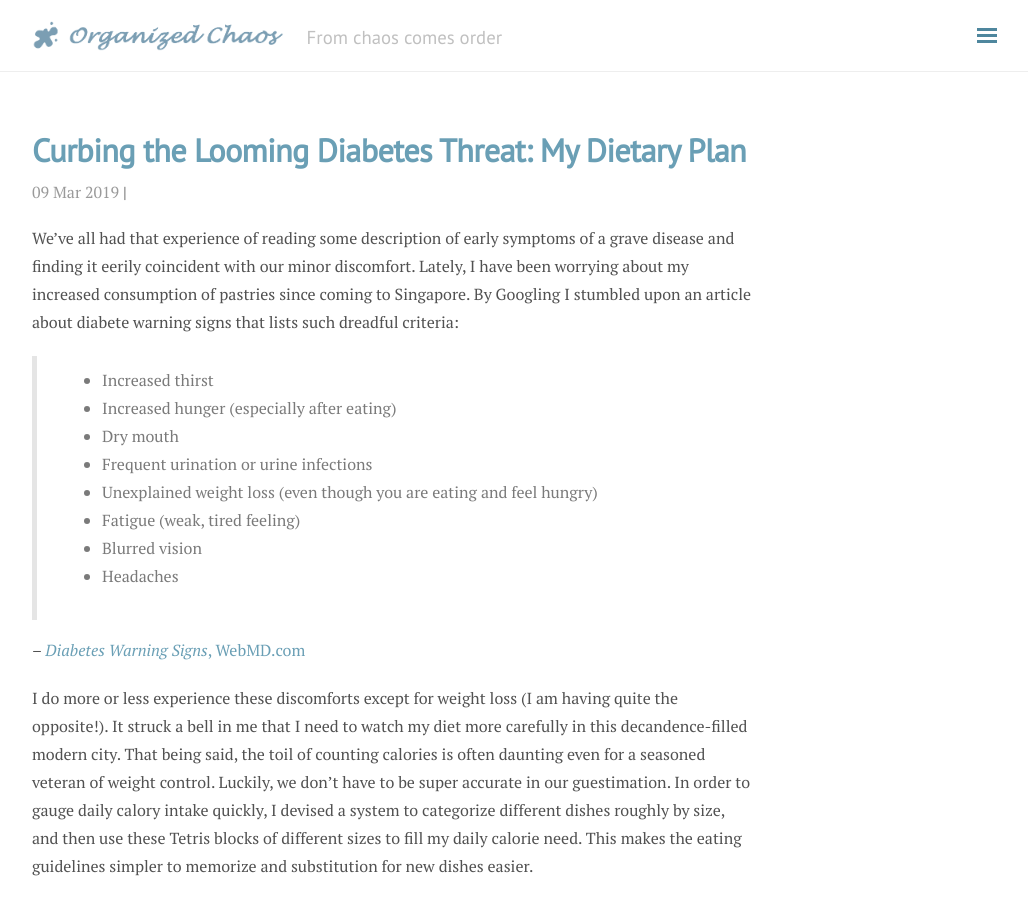
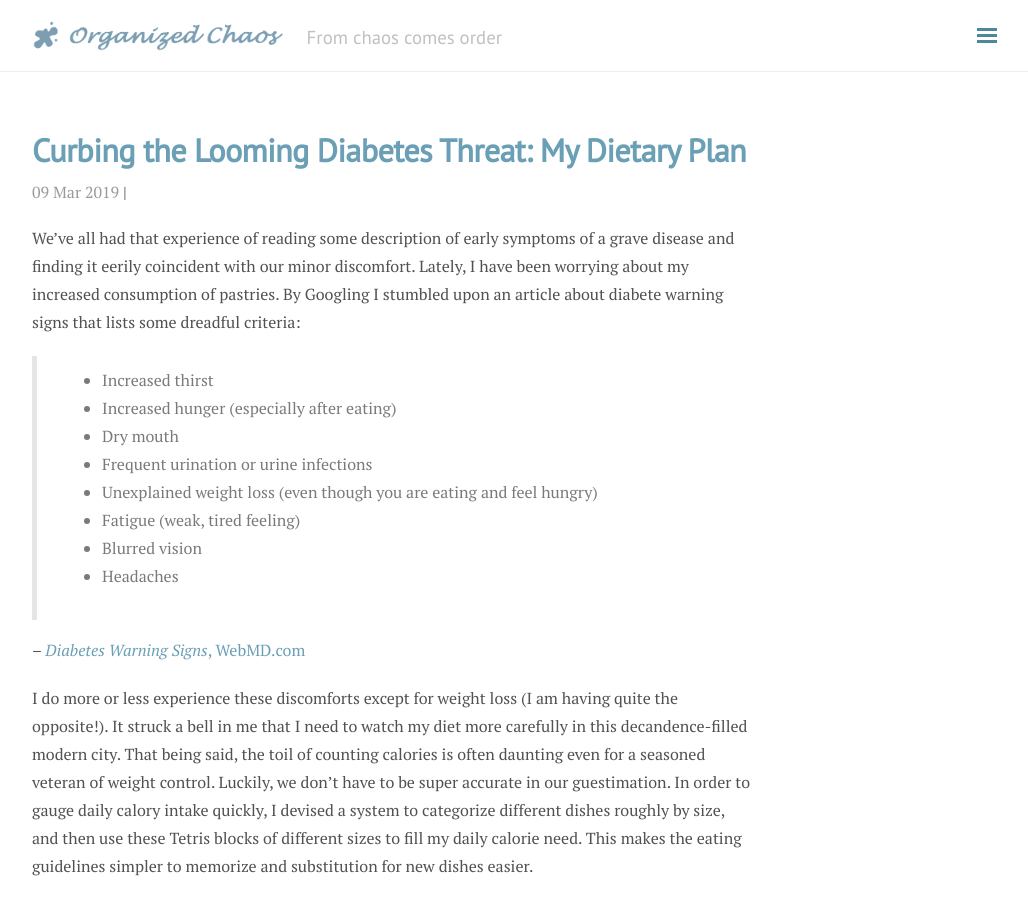
Before and after one commit to yliu9055/organizedchaos, a Jekyll site: the page built from _posts/2019-03-09-diet.markdown, in a window 1280 px wide and 900 px high. Shown: the whole window, without its empty margins (248-1276 px from the left). Built offline with Jekyll 4.4.1, drawn with Linux system fonts in a browser that asks for light colours; nearby versions of some CDN libraries; comment, search, counter and statistics services are not loaded.

Commit message:
change wording

```diff
--- a/_posts/2019-03-09-diet.markdown
+++ b/_posts/2019-03-09-diet.markdown
@@ -5,7 +5,7 @@ date: 2019-3-9
 category: expat
 ---
 
-We've all had that experience of reading some description of early symptoms of a grave disease and finding it eerily coincident with our minor discomfort. Lately, I have been worrying about my increased consumption of pastries since coming to Singapore. By Googling I stumbled upon an article about diabete warning signs that lists such dreadful criteria:
+We've all had that experience of reading some description of early symptoms of a grave disease and finding it eerily coincident with our minor discomfort. Lately, I have been worrying about my increased consumption of pastries. By Googling I stumbled upon an article about diabete warning signs that lists some dreadful criteria:
 > * Increased thirst
 > * Increased hunger (especially after eating)
 > * Dry mouth
```
